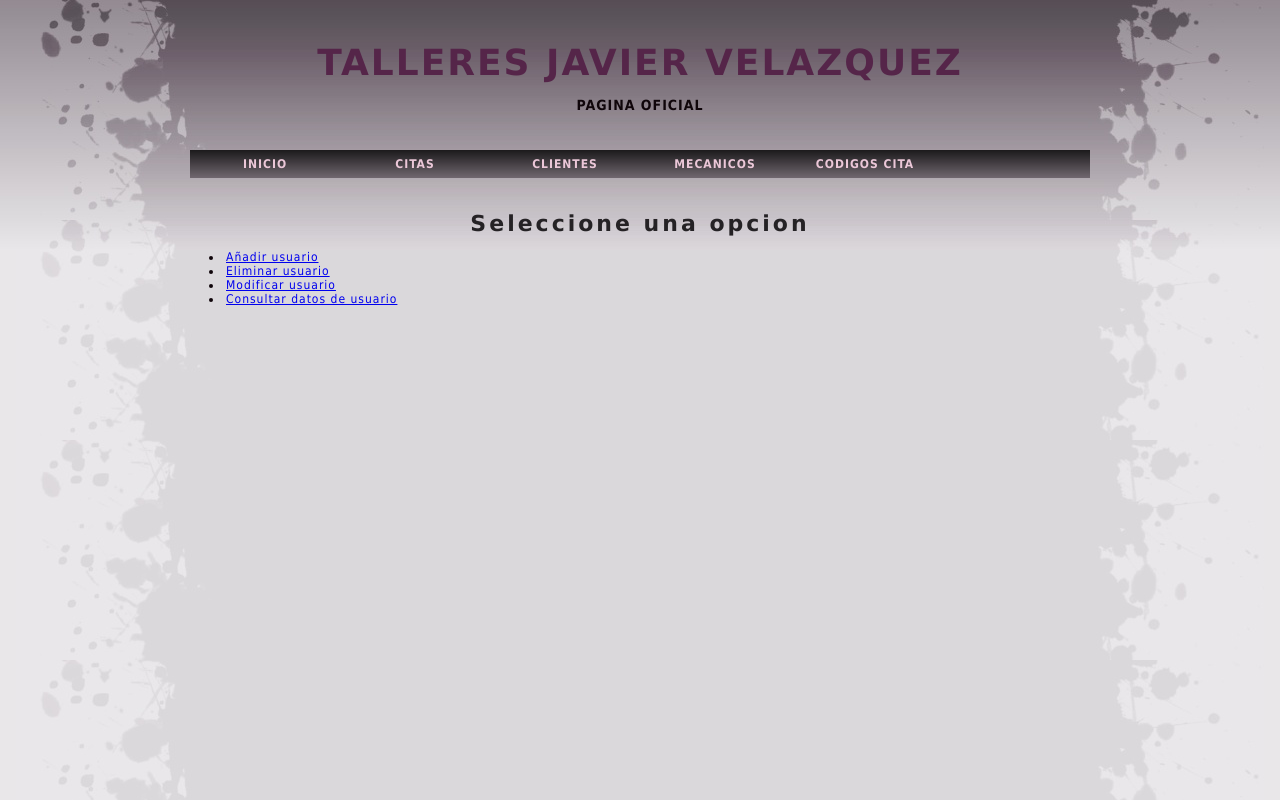
After one commit to javivn99/taller, a WordPress theme: template admin/clientes.php in a window 1280 px wide. The commit adds this page. Run offline with PHP 8.4 and a stand-in for WordPress, Linux system fonts and the light colour scheme; the site name, menu and one post (Sample post) are stand-ins, and other content is empty; some libraries are stand-ins or nearby versions.

Commit message:
no me va el css

```diff
--- /dev/null
+++ b/admin/clientes.css
@@ -0,0 +1,25 @@
+.seleccion {
+    text-align: center;
+    align-items: center;
+  }
+
+  .menu_citas {
+    display: flex;
+    margin: center;
+  }
+
+  .menu_citas li {
+    list-style: none;
+    display: inline; /* Para ponerlo en horizontal hay que poner esta y esta de abajo */
+    float: left; /* Con esta */
+    background-color: #03439C;
+
+  }
+
+  .menu_citas li a {
+    display: block; /* Para poder clickar no solo en las letras sino tb en el espacio de alrededor */
+    padding: 10px;
+    text-decoration: none; /* Que no salgan subrayados los hipervinculos */
+    color: white;
+    font-size: 16px;
+  }
--- /dev/null
+++ b/admin/clientes.php
@@ -0,0 +1,34 @@
+<?php
+session_start();
+
+include 'head.php';
+
+?>
+
+<!DOCTYPE html>
+<html lang="en">
+<head>
+    <meta charset="UTF-8">
+    <meta name="viewport" content="width=device-width, initial-scale=1.0">
+    <title>Area Clientes</title>
+    <link href="clientes.css" rel="stylesheet">
+
+</head>
+<body>
+    <br><h2 class="seleccion">Seleccione una opcion</h2><br>
+    <div class="menu_cliente">
+            <li><a href="userAdd.php">Añadir usuario</a></li>
+            <li><a href="userDelete.php">Eliminar usuario</a></li>
+            <li><a href="userModif.php">Modificar usuario</a></li>
+            <li><a href="userConsult.php">Consultar datos de usuario</a></li>
+    </div>
+</body>
+</html>
+
+
+
+
+
+<?php
+include 'pie.php';
+?>
--- a/admin/head.php
+++ b/admin/head.php
@@ -1,11 +1,11 @@
 <?php
 
 print'
-    <!DOCTYPE html>
-<html>
+<!DOCTYPE html>
+<html lang="en">
 <head>
-
-    <meta charset="UTF-8" />
+    <meta charset="UTF-8">
+    <meta name="viewport" content="width=device-width, initial-scale=1.0">
     <title>Talleres de Javier</title>
 
     <link rel="stylesheet" href="style.css" type="text/css" media="screen" />
@@ -39,7 +39,7 @@ print'
                 			<a href="citas.php" class="active"><span class="l"></span><span class="r"></span><span class="t">Citas</span></a>
                 		</li>
                 		<li>
-                			<a href="aborrar.php"><span class="l"></span><span class="r"></span><span class="t">Clientes</span></a>
+                			<a href="clientes.php"><span class="l"></span><span class="r"></span><span class="t">Clientes</span></a>
 
                         </li>
                         <li class="consultar">
--- a/admin/style.css
+++ b/admin/style.css
@@ -10,31 +10,7 @@ Tags: fixed width, one column, valid XHTML, widgets
 
 /* begin Page */
 
-.seleccion {
-  text-align: center;
-  align-items: center;
-}
-
-.menu_citas {
-  display: flex;
-  margin: center;
-}
-
-.menu_citas li {
-  list-style: none;
-  display: inline; /* Para ponerlo en horizontal hay que poner esta y esta de abajo */
-  float: left; /* Con esta */
-  background-color: #03439C;
-
-}
-
-.menu_citas li a {
-  display: block; /* Para poder clickar no solo en las letras sino tb en el espacio de alrededor */
-  padding: 10px;
-  text-decoration: none; /* Que no salgan subrayados los hipervinculos */
-  color: white;
-  font-size: 16px;
-}
+
 
 #imagen{
     position:absolute;
@@ -1686,3 +1662,30 @@ h3#reply-title, h4#comments {
 	font-size: 14px;
 	width: auto;
 }
+
+
+.seleccion {
+  text-align: center;
+  align-items: center;
+}
+
+.menu_citas {
+  display: flex;
+  margin: center;
+}
+
+.menu_citas li {
+  list-style: none;
+  display: inline; /* Para ponerlo en horizontal hay que poner esta y esta de abajo */
+  float: left; /* Con esta */
+  background-color: #03439C;
+
+}
+
+.menu_citas li a {
+  display: block; /* Para poder clickar no solo en las letras sino tb en el espacio de alrededor */
+  padding: 10px;
+  text-decoration: none; /* Que no salgan subrayados los hipervinculos */
+  color: white;
+  font-size: 16px;
+}
```
Also changed, not shown: admin/aconsultar.php (+15 -1 lines), admin/modificar.php (deleted, +0 -18 lines), admin/userAdd.php (added), admin/userConsult.php (added), admin/userDelete.php (added), admin/userModif.php (added).
